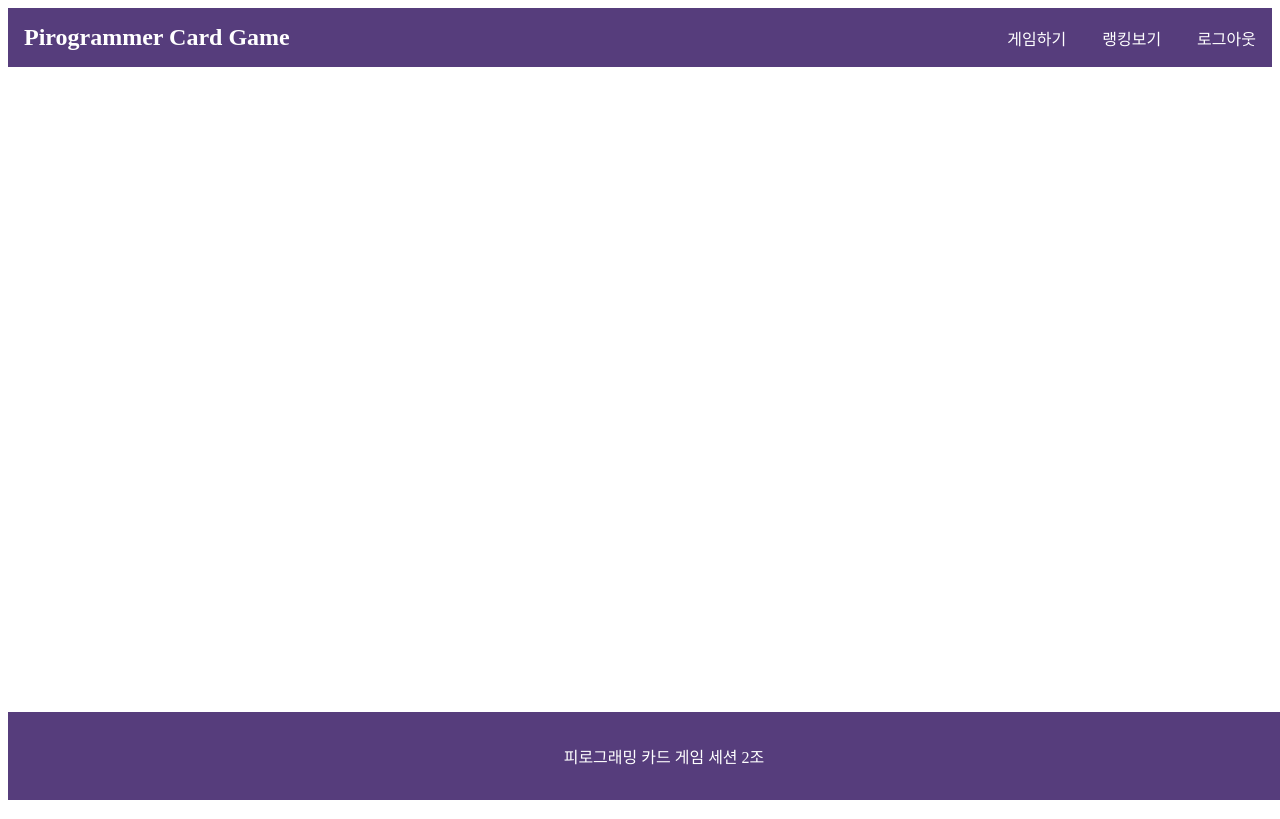
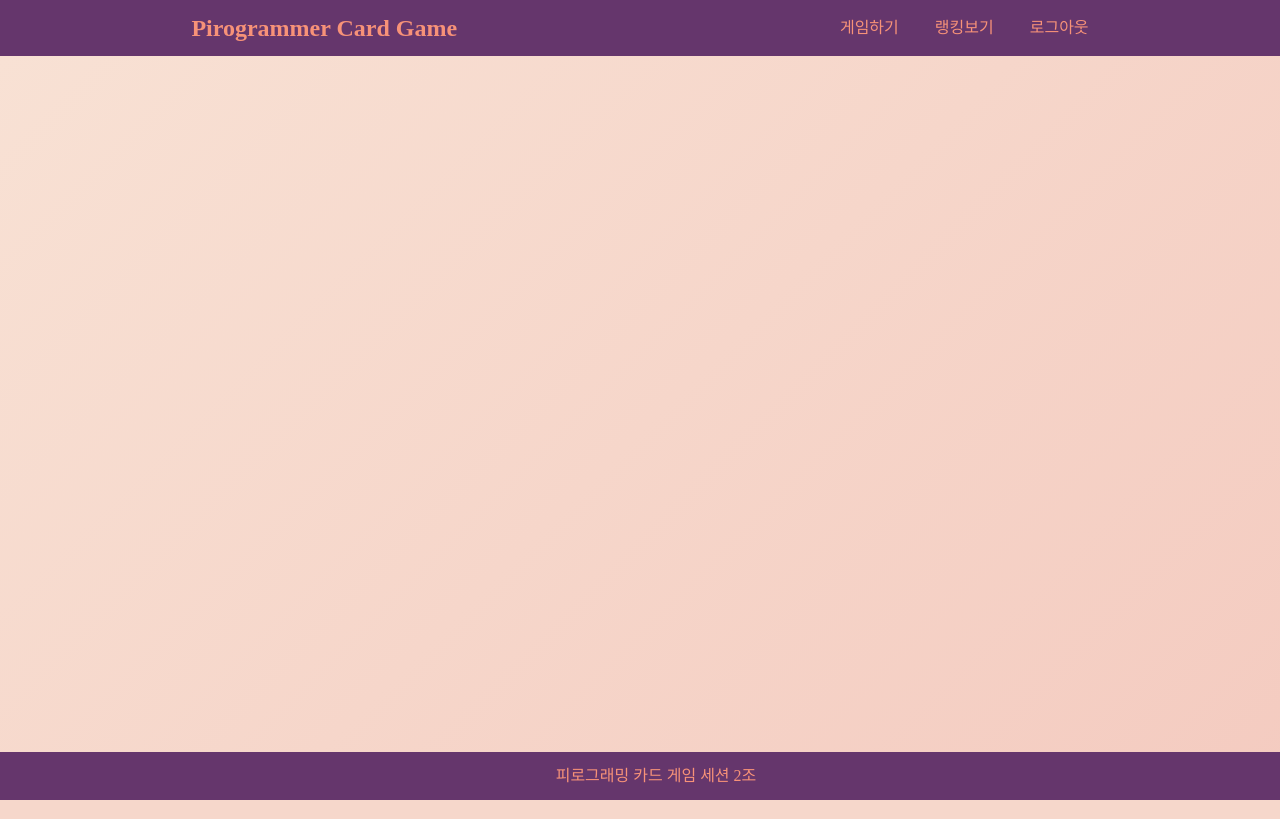
Before and after one commit to Pirogramming-22/Piro22_CardGame_2, a Django app: page / in a window 1280 px wide. Run offline with Django 5.2, Linux system fonts and the light colour scheme.

Commit message:
[fix]: Base.html css 수정

```diff
--- a/config/settings.py
+++ b/config/settings.py
@@ -121,6 +121,10 @@ USE_TZ = True
 
 STATIC_URL = 'static/'
 
+STATICFILES_DIRS = [
+    BASE_DIR / "static",
+]
+
 # Default primary key field type
 # https://docs.djangoproject.com/en/5.1/ref/settings/#default-auto-field
 
--- /dev/null
+++ b/static/main.css
@@ -0,0 +1,45 @@
+:root {
+    --purple: #65366c;
+    --orange: #f79278;
+}
+
+header {
+    background-color: var(--purple);
+    padding: 1rem;
+    display: flex;
+    justify-content: space-around;
+    align-items: center;
+    color: white;
+}
+
+.header-logo {
+    font-size: 1.5rem;
+    font-weight: bold;
+    text-decoration: none;
+    color: var(--orange);
+}
+
+nav a {
+    color: var(--orange);
+    text-decoration: none;
+    margin-left: 2rem;
+}
+
+main {
+    min-height: calc(100vh - 120px);
+    padding: 2rem;
+}
+
+footer {
+    background-color: var(--purple);
+    color: var(--orange);
+    text-align: center;
+    padding: 1rem;
+    position: fixed;
+    bottom: 0;
+    width: 100%;
+}
+
+main {
+    background: linear-gradient(135deg, #f8e1d4, #f4cbc0);
+}
--- /dev/null
+++ b/static/reset.css
@@ -0,0 +1,48 @@
+/* http://meyerweb.com/eric/tools/css/reset/
+   v2.0 | 20110126
+   License: none (public domain)
+*/
+
+html, body, div, span, applet, object, iframe,
+h1, h2, h3, h4, h5, h6, p, blockquote, pre,
+a, abbr, acronym, address, big, cite, code,
+del, dfn, em, img, ins, kbd, q, s, samp,
+small, strike, strong, sub, sup, tt, var,
+b, u, i, center,
+dl, dt, dd, ol, ul, li,
+fieldset, form, label, legend,
+table, caption, tbody, tfoot, thead, tr, th, td,
+article, aside, canvas, details, embed,
+figure, figcaption, footer, header, hgroup,
+menu, nav, output, ruby, section, summary,
+time, mark, audio, video {
+	margin: 0;
+	padding: 0;
+	border: 0;
+	font-size: 100%;
+	font: inherit;
+	vertical-align: baseline;
+}
+/* HTML5 display-role reset for older browsers */
+article, aside, details, figcaption, figure,
+footer, header, hgroup, menu, nav, section {
+	display: block;
+}
+body {
+	line-height: 1;
+}
+ol, ul {
+	list-style: none;
+}
+blockquote, q {
+	quotes: none;
+}
+blockquote:before, blockquote:after,
+q:before, q:after {
+	content: '';
+	content: none;
+}
+table {
+	border-collapse: collapse;
+	border-spacing: 0;
+}
--- a/templates/base.html
+++ b/templates/base.html
@@ -5,45 +5,8 @@
     <meta name="viewport" content="width=device-width, initial-scale=1.0">
     <title>Pirogrammer Card Game</title>
     {% load static %}
-    <style>
-      header {
-          background-color: #563d7c;
-          padding: 1rem;
-          display: flex;
-          justify-content: space-between;
-          align-items: center;
-          color: white;
-      }
-
-      .header-logo {
-          font-size: 1.5rem;
-          font-weight: bold;
-          text-decoration: none;
-          color: white;
-      }
-
-      nav a {
-          color: white;
-          text-decoration: none;
-          margin-left: 2rem;
-      }
-
-      main {
-          min-height: calc(100vh - 120px);
-          padding: 2rem;
-      }
-
-      footer {
-          background-color: #563d7c;
-          color: white;
-          text-align: center;
-          padding: 1rem;
-          position: fixed;
-          bottom: 0;
-          width: 100%;
-      }
-    </style>
-
+    <link rel="stylesheet" type="text/css" href="{% static 'reset.css' %}">
+    <link rel="stylesheet" type="text/css" href="{% static 'main.css' %}">
 </head>
 <body>
     <header>
```
